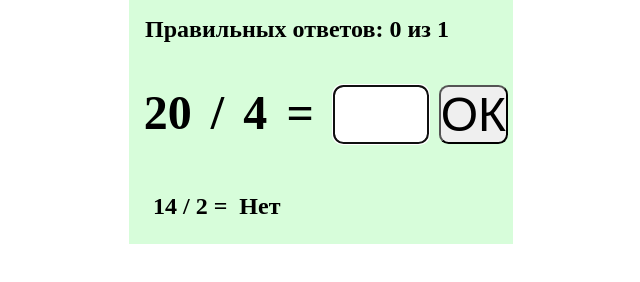
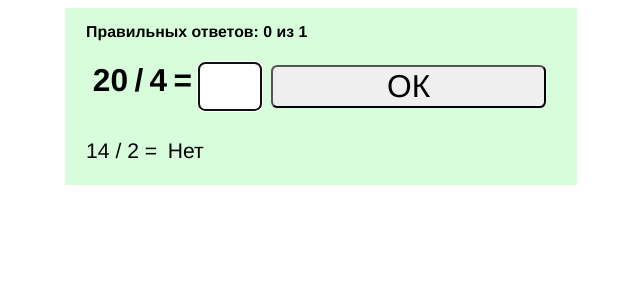
Before and after one commit to Vodoprovod/MultDiv, a plain HTML site: page index.html in a window 1280 px wide. Both pictures are taken after a click on the button "ОК". Shown: the whole page, without its empty margins (319-959 px from the left). Drawn offline with Linux system fonts and the light colour scheme.

Commit message:
Add files via upload

```diff
--- a/index.html
+++ b/index.html
@@ -20,13 +20,8 @@
             <button class="mngBtn">ОК</button>
         </section>
         <section class="progress">
-            <div>
-                <ul class="list">
-                </ul>
-            </div>
-            <div>
-
-            </div>
+			<ul class="list">
+			</ul>
         </section>
         <script>
             let result, resMult, firstCompValue, secondCompValue, operatorValue;
@@ -92,6 +87,12 @@
             mainFunction();
 
             button.onclick = function() {
+				if (isNaN(answer.value)) {
+					alert('В поле ввода необходимо ввести число!');
+					answer.value = '';
+					answer.focus();
+					return;
+				}
                 let resume = result === parseInt(answer.value);
 
                 if (resume)
@@ -100,11 +101,11 @@
                     counterNeg++;
 
                list.insertAdjacentHTML('afterbegin',
-               `<li class="progressRecord"><h1 class="pgrComp">
+               `<li class="progressRecord"><p class="pgrComp">
                     ${firstComp.textContent}
                     ${operator.textContent}
                     ${secondComp.textContent} = ${answer.value}
-                </h1><h1 class="pgrComp">${resume ? 'Да' : 'Нет'}</h1></li>`);
+                </p><p class="pgrComp">${resume ? 'Да' : 'Нет'}</p></li>`);
 
                 allresume.textContent = `Правильных ответов: ${counterPos} из ${counterPos + counterNeg}`;
 
--- a/style.css
+++ b/style.css
@@ -1,15 +1,32 @@
-* {
+:root {
+	padding: 0;
     margin: 0;
-    padding: 0;
-    box-sizing: border-box;
+	box-sizing: border-box;
+	font-size: calc(0.7vw + 0.1em);
 }
+
+*,
+*::before,
+*::after {
+	box-sizing: inherit;
+	font-family: Helvetica, Arial, sans-serif;
+}
+
+
 
 .board, .progress, .resumeSec {
     background-color: rgba(3, 241, 23, 0.158);
-    width: 30vw;
+    width: 40vw;
     margin: auto;
-    padding: 1em;
+    padding: .2em 2em;
 }
+
+@media (max-width: 35em) {
+	 .board, .progress, .resumeSec {
+		 width: auto;
+	 }
+ }
+
 
 .board, .progressRecord {
     display: flex;
@@ -19,24 +36,31 @@
     justify-content: center;
 }
 
+
 .progressRecord {
-    padding: .5em;
-    margin: auto;
+    padding: 0;
+    margin: 0;
+	line-height: .1rem;
+}
+
+.list {
+	padding: 0;
 }
 
 .mngBtn, .exercise {
-    font-size: 3em;
-    margin: .2em;
+    font-size: 3rem;
+    margin: .1em;
 }
 
 .pgrComp {
     margin-right: .5em;
+	font-size: 2rem;
 }
 
 .mngBtn {
-    width: 20vw;
-    margin: auto;
-    border-radius: .2em;
+    width: calc(19vw + 1em);
+    margin: .2em;
+	border-radius: .2em;
 }
 
 .answer {
```
